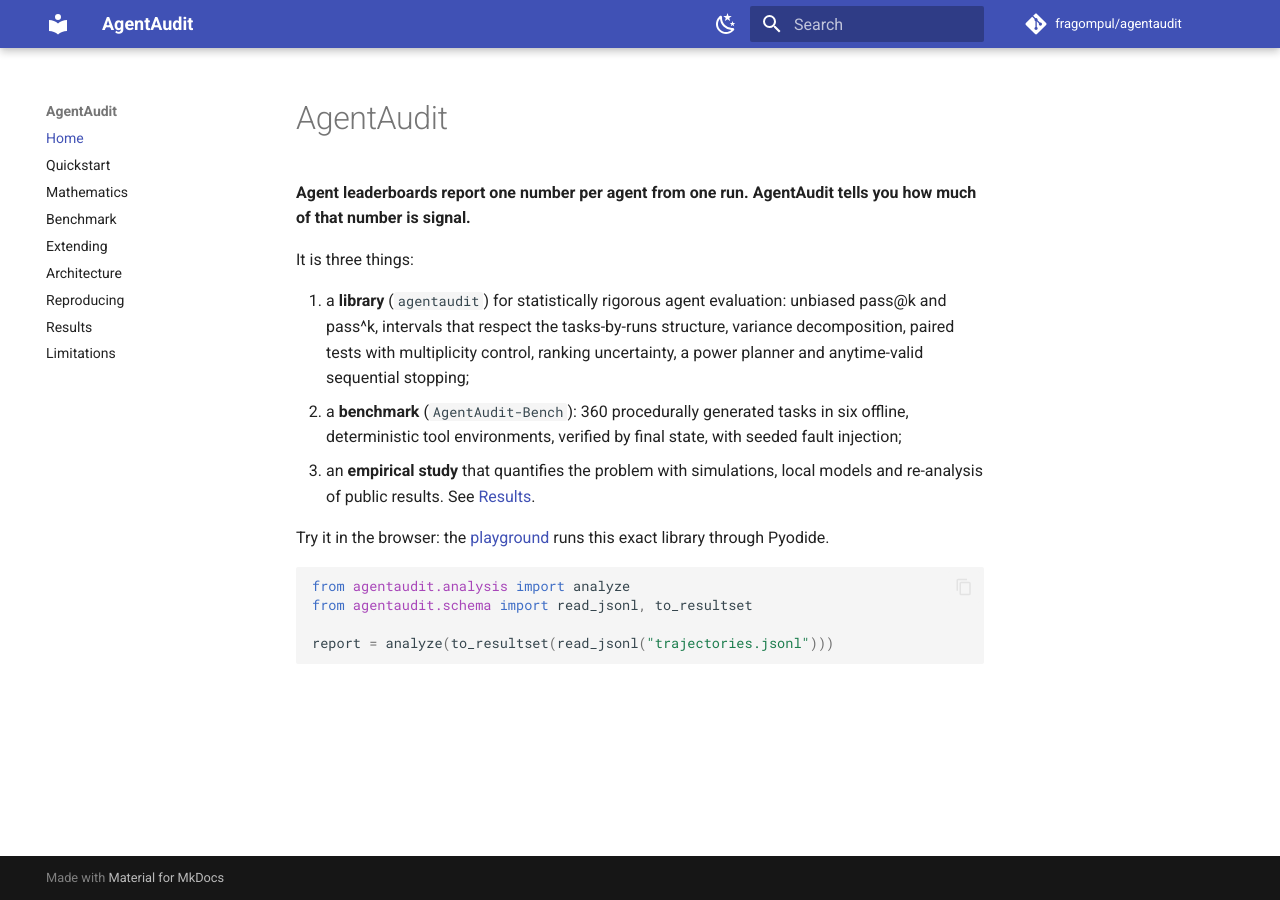
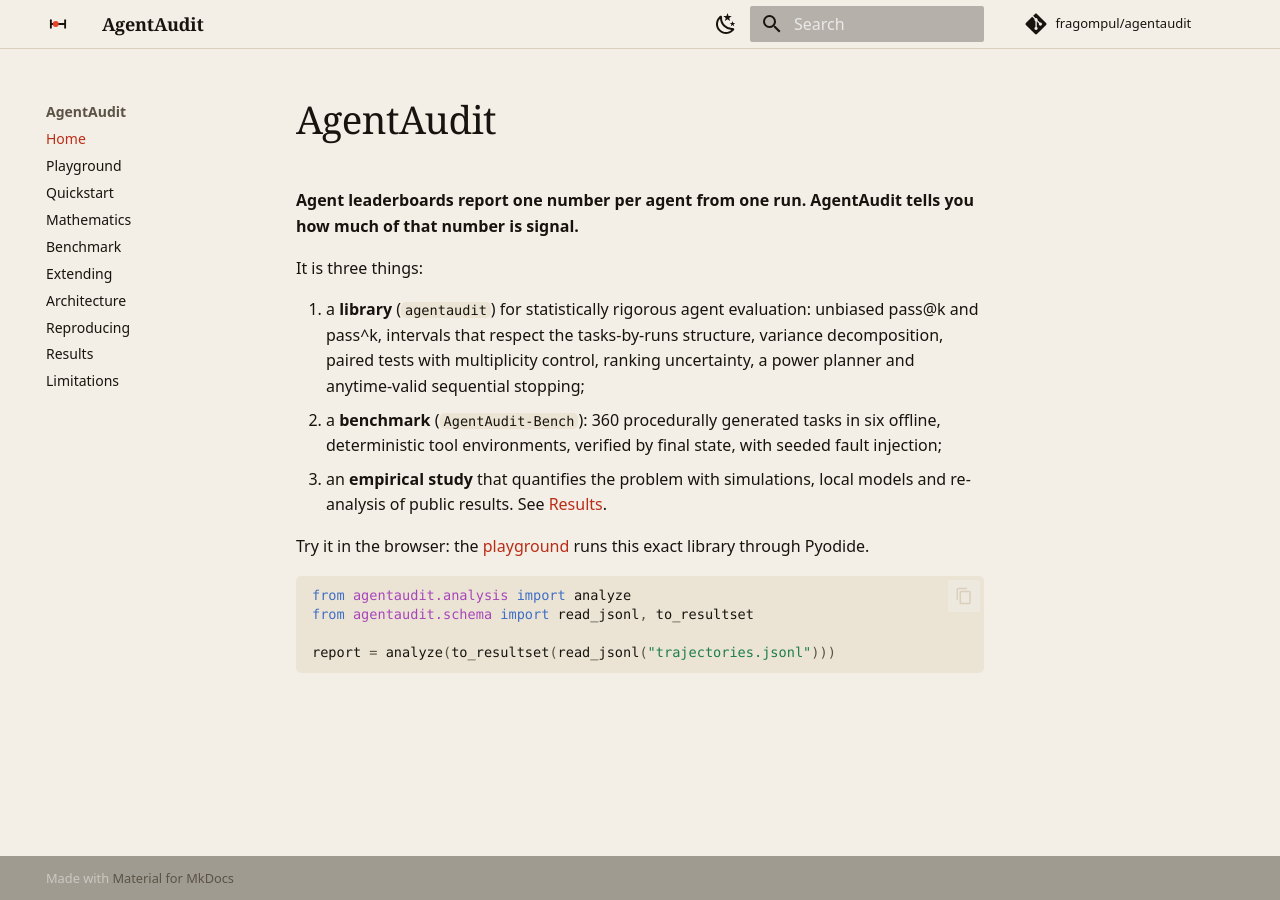
Before and after one commit to fragompul/agentaudit, an MkDocs documentation site: the page built from docs/index.md, in a window 1280 px wide. Built offline with MkDocs 1.6.1 and Material for MkDocs 9.7.7, drawn with Linux system fonts in a browser that asks for light colours; some web fonts are replaced; comment, search, counter and statistics services are not loaded.

Commit message:
docs: AgentAudit theme for MkDocs (local fonts, paper and ink palette, no Google Fonts)
Co-Authored-By: Claude Sonnet 5.5 <noreply@anthropic.com>

````diff
--- a/docs/index.md
+++ b/docs/index.md
@@ -12,7 +12,7 @@ It is three things:
 3. an **empirical study** that quantifies the problem with simulations, local models and re-analysis of public
    results. See [Results](results.md).
 
-Try it in the browser: the [playground](https://fragompul.github.io/agentaudit/) runs this exact library through Pyodide.
+Try it in the browser: the [playground](https://fragompul.github.io/agentaudit/playground/) runs this exact library through Pyodide.
 
 ```python
 from agentaudit.analysis import analyze
--- /dev/null
+++ b/docs/stylesheets/extra.css
@@ -0,0 +1,55 @@
+/* AgentAudit identity for MkDocs Material. Fonts live in the site root (../../fonts) once deployed. */
+@font-face{font-family:"Fraunces";src:url("../../fonts/fraunces-latin-opsz-normal.woff2") format("woff2");font-weight:100 900;font-display:swap}
+@font-face{font-family:"Fraunces";src:url("../../fonts/fraunces-latin-opsz-italic.woff2") format("woff2");font-weight:100 900;font-style:italic;font-display:swap}
+@font-face{font-family:"Instrument Sans";src:url("../../fonts/instrument-sans-latin-wght-normal.woff2") format("woff2");font-weight:400 700;font-display:swap}
+@font-face{font-family:"JetBrains Mono";src:url("../../fonts/jetbrains-mono-latin-400-normal.woff2") format("woff2");font-weight:400;font-display:swap}
+
+:root{
+  --md-text-font:"Instrument Sans",system-ui,-apple-system,"Segoe UI",sans-serif;
+  --md-code-font:"JetBrains Mono",ui-monospace,Menlo,Consolas,monospace;
+}
+[data-md-color-scheme="default"]{
+  --md-default-bg-color:#f4efe6;
+  --md-default-fg-color:#17140f;
+  --md-default-fg-color--light:#5a5346;
+  --md-default-fg-color--lighter:#8d8470;
+  --md-default-fg-color--lightest:#d9cfbc;
+  --md-primary-fg-color:#f4efe6;
+  --md-primary-bg-color:#17140f;
+  --md-accent-fg-color:#b92d17;
+  --md-typeset-a-color:#b92d17;
+  --md-code-bg-color:#ebe4d5;
+  --md-code-fg-color:#17140f;
+  --md-footer-bg-color:#ebe4d5;
+  --md-footer-fg-color:#17140f;
+  --md-footer-fg-color--light:#5a5346;
+}
+[data-md-color-scheme="slate"]{
+  --md-hue:35;
+  --md-default-bg-color:#12100d;
+  --md-default-fg-color:#f1ebdf;
+  --md-default-fg-color--light:#a79f90;
+  --md-default-fg-color--lighter:#6b6459;
+  --md-default-fg-color--lightest:#332d25;
+  --md-primary-fg-color:#12100d;
+  --md-primary-bg-color:#f1ebdf;
+  --md-accent-fg-color:#ff8a72;
+  --md-typeset-a-color:#ff8a72;
+  --md-code-bg-color:#1b1814;
+  --md-code-fg-color:#f1ebdf;
+  --md-footer-bg-color:#1b1814;
+  --md-footer-fg-color:#f1ebdf;
+}
+.md-header{box-shadow:none;border-bottom:1px solid var(--md-default-fg-color--lightest)}
+.md-header__title{font-family:"Fraunces",Georgia,serif;font-weight:600;letter-spacing:-.01em}
+.md-typeset h1,.md-typeset h2,.md-typeset h3{font-family:"Fraunces",Georgia,serif;font-weight:560;letter-spacing:-.015em;color:var(--md-default-fg-color)}
+.md-typeset h1{font-size:2.4em;line-height:1.08}
+.md-typeset h2{border-top:2px solid var(--md-default-fg-color);padding-top:.6em;margin-top:2.2em}
+.md-typeset table:not([class]){border:0;border-radius:0;font-size:.82rem}
+.md-typeset table:not([class]) th{background:none;font-size:.7rem;letter-spacing:.08em;text-transform:uppercase;color:var(--md-default-fg-color--light);border-bottom:2px solid var(--md-default-fg-color)}
+.md-typeset table:not([class]) td{border-top:0;border-bottom:1px solid var(--md-default-fg-color--lightest)}
+.md-typeset code{border-radius:5px}
+.md-typeset .admonition,.md-typeset details{border-radius:10px}
+.md-nav__item--section>.md-nav__link{font-family:"JetBrains Mono",monospace;font-size:.68rem;letter-spacing:.12em;text-transform:uppercase}
+::selection{background:#f6d365;color:#17140f}
+.md-typeset img{border-radius:8px}
--- a/mkdocs.yml
+++ b/mkdocs.yml
@@ -7,6 +7,9 @@ docs_dir: docs
 strict: true
 theme:
   name: material
+  font: false
+  logo: assets/mark.svg
+  favicon: assets/mark.svg
   palette:
     - media: "(prefers-color-scheme: light)"
       scheme: default
@@ -16,7 +19,7 @@ theme:
       scheme: slate
       primary: indigo
       toggle: {icon: material/weather-sunny, name: Light mode}
-  features: [navigation.sections, content.code.copy, search.highlight]
+  features: [navigation.sections, navigation.top, content.code.copy, search.highlight]
 markdown_extensions:
   - admonition
   - tables
@@ -24,10 +27,13 @@ markdown_extensions:
   - pymdownx.highlight
   - pymdownx.superfences
   - pymdownx.arithmatex: {generic: true}
+extra_css:
+  - stylesheets/extra.css
 extra_javascript:
   - https://cdnjs.cloudflare.com/ajax/libs/mathjax/3.2.2/es5/tex-mml-chtml.js
 nav:
   - Home: index.md
+  - Playground: https://fragompul.github.io/agentaudit/playground/
   - Quickstart: quickstart.md
   - Mathematics: math.md
   - Benchmark: benchmark.md
````
Also changed, not shown: docs/assets/mark.svg (added).
